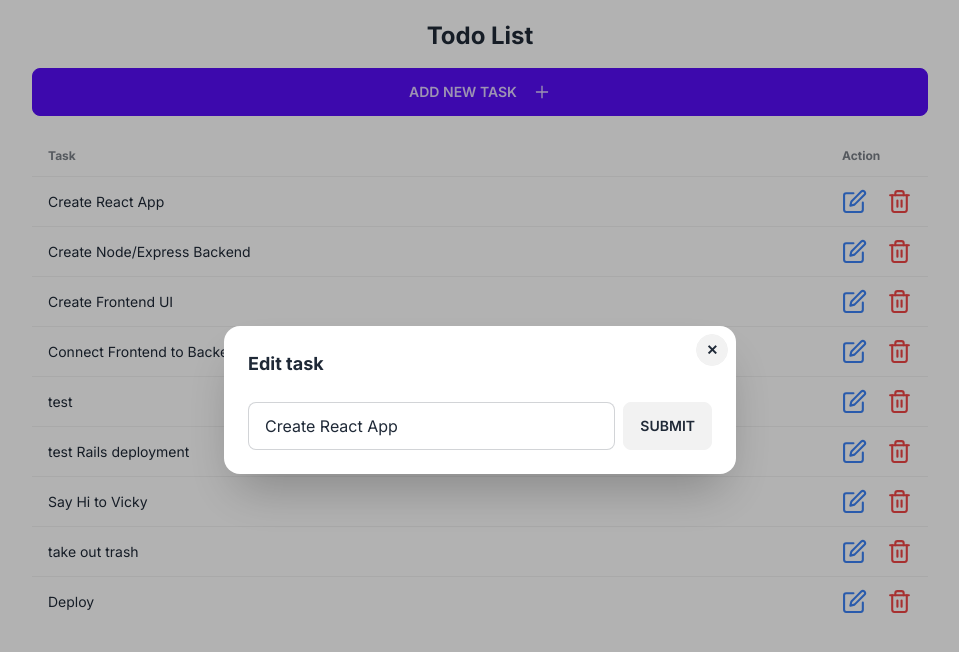
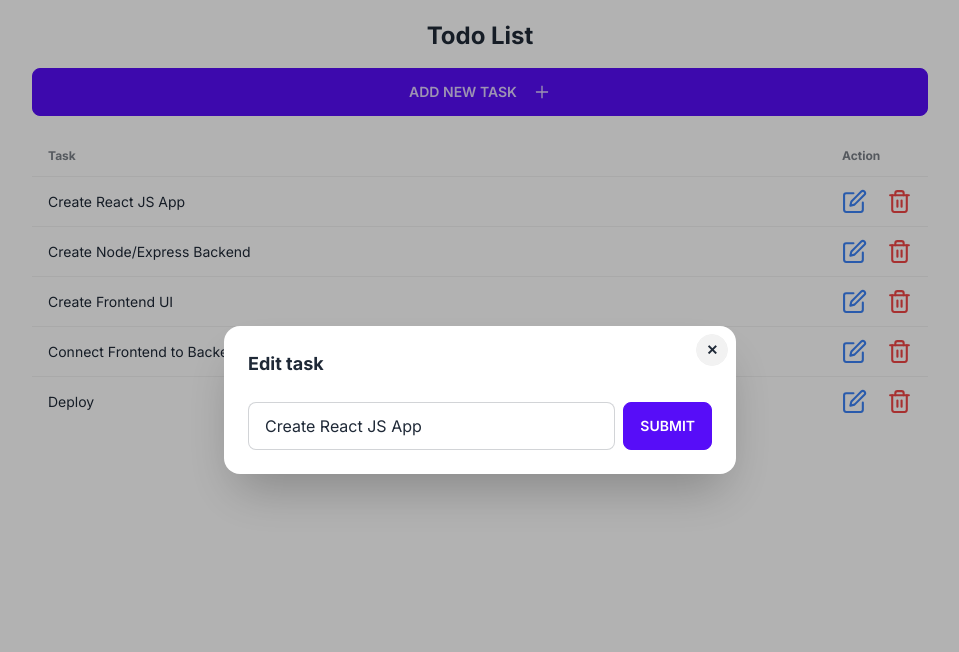
Before and after one commit to ewilkinsiii/nextjs-todo, a Next.js app: page / in a window 1280 px wide. Both pictures are taken after a click on the icon 1014 px from the left and 201 px from the top of the page. Shown: the top 652 px of the page, without its empty margins (160-1119 px from the left). Built offline with nearby package versions, Linux system fonts and the light colour scheme; data requests are answered from the project's data file.

Commit message:
added the delete modal

```diff
--- a/api.ts
+++ b/api.ts
@@ -31,3 +31,9 @@ export const editTodo = async (todo: ITask): Promise<ITask> => {
   const updatedTodo = await res.json();
   return updatedTodo;
 };
+
+export const deleteTodo = async (id: string): Promise<void> => {
+  await fetch(`${baseUrl}/tasks/${id}`, {
+    method: "DELETE",
+  });
+};
--- a/app/components/Task.tsx
+++ b/app/components/Task.tsx
@@ -1,6 +1,6 @@
 "use client";
 import { ITask } from "@/types/task";
-import { editTodo } from "@/api";
+import { deleteTodo, editTodo } from "@/api";
 import { FiEdit, FiTrash2 } from "react-icons/fi";
 import Modal from "./Modal";
 import { FormEventHandler, useState } from "react";
@@ -22,8 +22,13 @@ const Task: React.FC<TaskProps> = ({ task }) => {
       text: taskToEdit,
       completed: false,
     }); // edit todo
-    setTaskToEdit(""); // reset new task value
     setOpenModalEdit(false); // close modal
+    router.refresh(); // refresh page
+  };
+
+  const handleDeleteTask = async (id: string) => {
+    await deleteTodo(id); // delete todo
+    setOpenModalDelete(false); // close modal
     router.refresh(); // refresh page
   };
 
@@ -49,13 +54,43 @@ const Task: React.FC<TaskProps> = ({ task }) => {
                 className="w-full input input-bordered"
                 id="editTask"
               />
-              <button type="submit" className="btn">
+              <button
+                type="submit"
+                className="text-white btn-primary btn hover:bg-blue-300"
+              >
                 Submit
               </button>
             </div>
           </form>
         </Modal>
-        <FiTrash2 cursor="pointer" size={25} className="text-red-500" />
+
+        <FiTrash2
+          onClick={() => setOpenModalDelete(true)}
+          cursor="pointer"
+          size={25}
+          className="text-red-500"
+        />
+        <Modal modalOpen={openModalDelete} setModalOpen={setOpenModalDelete}>
+          <h3 className="text-lg">
+            {" "}
+            Are you sure, you want to delete this task?
+          </h3>
+          <div className="justify-center modal-action">
+            <button
+              onClick={() => handleDeleteTask(task.id)}
+              type="submit"
+              className="text-white bg-red-600 btn hover:bg-red-300"
+            >
+              Yes
+            </button>
+            <button
+              onClick={() => setOpenModalDelete(false)}
+              className="text-white btn-primary btn hover:bg-blue-300"
+            >
+              No
+            </button>
+          </div>
+        </Modal>
       </td>
     </tr>
   );
--- a/data/todos.json
+++ b/data/todos.json
@@ -2,7 +2,7 @@
   "tasks": [
     {
       "id": 1,
-      "text": "Create React App",
+      "text": "Create React JS App",
       "completed": false
     },
     {
@@ -21,26 +21,6 @@
       "completed": false
     },
     {
-      "id": "5",
-      "text": "test",
-      "completed": false
-    },
-    {
-      "id": "6",
-      "text": "test Rails deployment",
-      "completed": false
-    },
-    {
-      "id": "7",
-      "text": "Say Hi to Vicky",
-      "completed": false
-    },
-    {
-      "id": "fd68696d-7353-4372-aa0c-074d924b9eae",
-      "text": "take out trash",
-      "completed": false
-    },
-    {
       "id": "8f1da814-9926-4544-8de0-c2fb96eea5a5",
       "text": "Deploy",
       "completed": false
```
